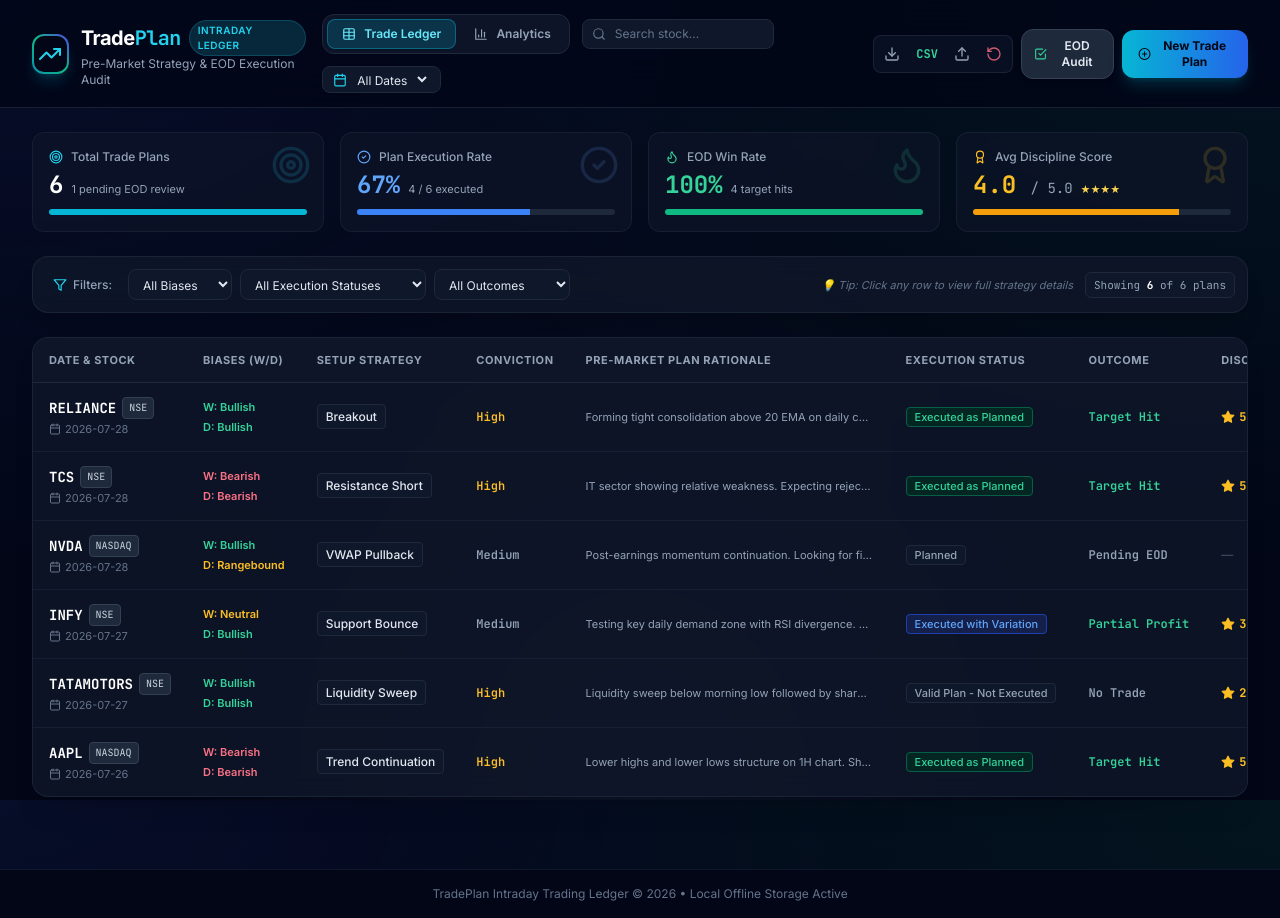
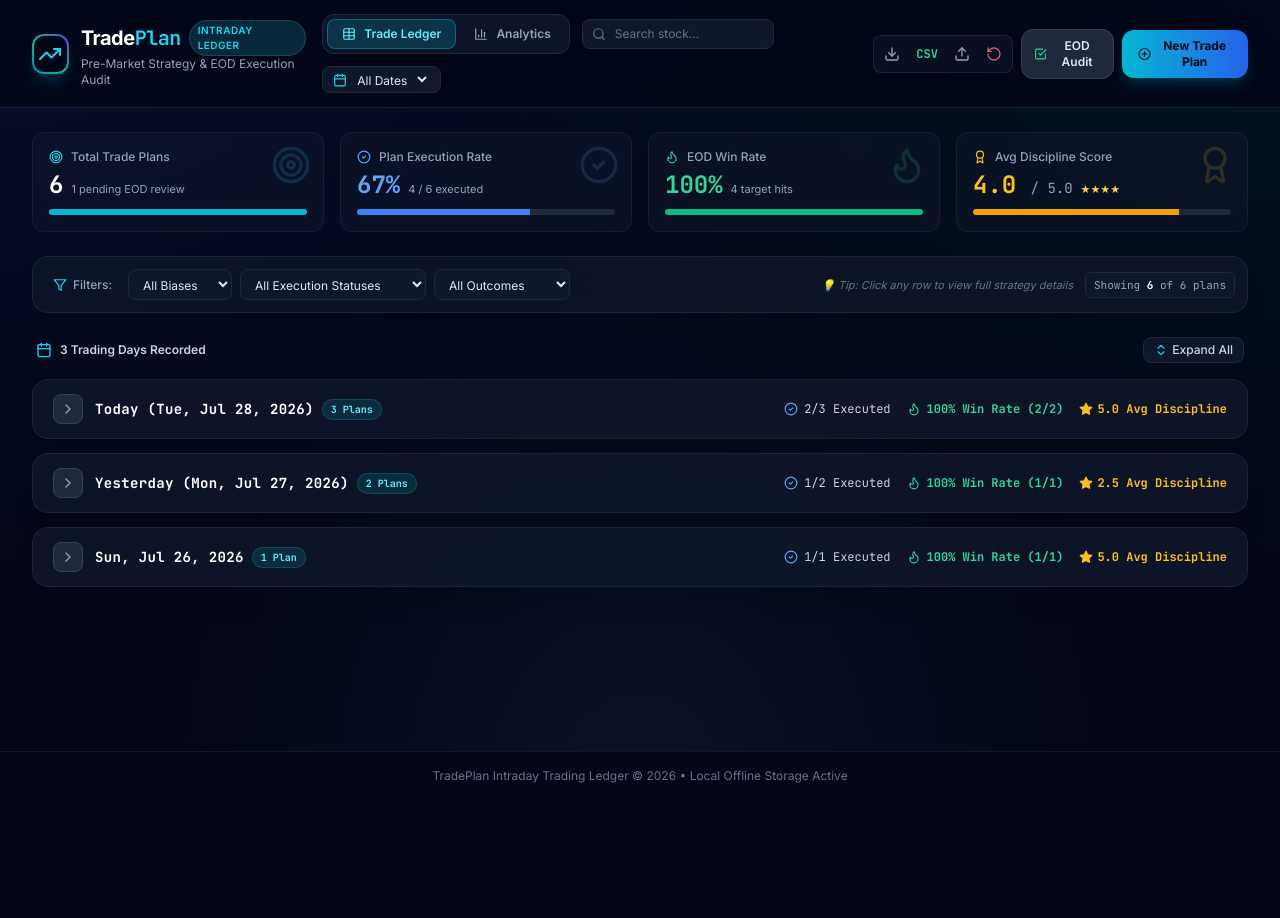
Before and after one commit to abhishekarya007/Trade-Plan, a React (Vite) app: page / in a window 1280 px wide. After the commit the page ends 800 px from the top, so only its background shows below. Built offline with nearby package versions, Linux system fonts and the light colour scheme.

Commit message:
UI changes

```diff
--- a/src/App.jsx
+++ b/src/App.jsx
@@ -216,6 +216,7 @@
               <option value="Executed as Planned">Executed as Planned</option>
               <option value="Executed with Variation">Executed with Variation</option>
               <option value="Valid Plan - Not Executed">Valid Plan - Not Executed</option>
+              <option value="Not Valid Plan">Not Valid Plan</option>
               <option value="Setup Didn't Trigger">Setup Didn't Trigger</option>
               <option value="Impulse Trade">Impulse Trade</option>
             </select>
--- a/src/components/JournalTableView.jsx
+++ b/src/components/JournalTableView.jsx
@@ -1,7 +1,112 @@
-import React from 'react';
-import { Edit3, CheckSquare, Trash2, Calendar, Star, Eye } from 'lucide-react';
+import React, { useState, useMemo } from 'react';
+import {
+  Edit3,
+  CheckSquare,
+  Trash2,
+  Calendar,
+  Star,
+  Eye,
+  ChevronDown,
+  ChevronRight,
+  Target,
+  CheckCircle2,
+  Flame,
+  Award,
+  ChevronsUpDown,
+  ChevronsDownUp
+} from 'lucide-react';
 
 export default function JournalTableView({ trades, onSelectTrade, onEditPlan, onDeletePlan, onOpenEodReview }) {
+  // Group trades by date
+  const groupedTrades = useMemo(() => {
+    if (!trades || trades.length === 0) return [];
+
+    const groups = {};
+    trades.forEach(t => {
+      const d = t.date || 'Unknown Date';
+      if (!groups[d]) {
+        groups[d] = [];
+      }
+      groups[d].push(t);
+    });
+
+    // Sort dates descending (newest date first)
+    const sortedDates = Object.keys(groups).sort((a, b) => new Date(b) - new Date(a));
+
+    return sortedDates.map(dateStr => {
+      const dayTrades = groups[dateStr];
+
+      // Calculate Daily Summary Metrics
+      const totalPlans = dayTrades.length;
+      const executed = dayTrades.filter(t =>
+        t.status === 'Executed as Planned' || t.status === 'Executed with Variation' || t.status === 'Impulse Trade'
+      );
+      const reviewed = dayTrades.filter(t => t.outcome && t.outcome !== 'Pending EOD' && t.outcome !== 'No Trade');
+      const wins = reviewed.filter(t => t.outcome === 'Target Hit' || t.outcome === 'Partial Profit');
+      const winRate = reviewed.length > 0 ? Math.round((wins.length / reviewed.length) * 100) : 0;
+
+      const rated = dayTrades.filter(t => t.disciplineScore > 0);
+      const avgDiscipline = rated.length > 0
+        ? (rated.reduce((acc, curr) => acc + curr.disciplineScore, 0) / rated.length).toFixed(1)
+        : null;
+
+      return {
+        date: dateStr,
+        trades: dayTrades,
+        totalPlans,
+        executedCount: executed.length,
+        reviewedCount: reviewed.length,
+        winsCount: wins.length,
+        winRate,
+        avgDiscipline
+      };
+    });
+  }, [trades]);
+
+  // Track expanded dates. Default: expand all dates initially so user sees everything instantly
+  const [expandedDates, setExpandedDates] = useState(() => {
+    const initial = {};
+    if (trades) {
+      trades.forEach(t => { if (t.date) initial[t.date] = true; });
+    }
+    return initial;
+  });
+
+  const toggleDateAccordion = (dateStr) => {
+    setExpandedDates(prev => ({
+      ...prev,
+      [dateStr]: !prev[dateStr]
+    }));
+  };
+
+  const expandAll = () => {
+    const all = {};
+    groupedTrades.forEach(g => { all[g.date] = true; });
+    setExpandedDates(all);
+  };
+
+  const collapseAll = () => {
+    setExpandedDates({});
+  };
+
+  const formatDateLabel = (dateStr) => {
+    if (!dateStr || dateStr === 'Unknown Date') return 'Unknown Date';
+
+    const today = new Date().toISOString().split('T')[0];
+    const yesterday = new Date(Date.now() - 86400000).toISOString().split('T')[0];
+
+    try {
+      const d = new Date(dateStr + 'T00:00:00');
+      const formatted = d.toLocaleDateString('en-US', { weekday: 'short', month: 'short', day: 'numeric', year: 'numeric' });
+
+      if (dateStr === today) return `Today (${formatted})`;
+      if (dateStr === yesterday) return `Yesterday (${formatted})`;
+      return formatted;
+    } catch (e) {
+      return dateStr;
+    }
+  };
+
   if (!trades || trades.length === 0) {
     return (
       <div className="glass-panel p-8 text-center text-slate-400">
@@ -10,60 +115,159 @@
     );
   }
 
+  const allExpanded = groupedTrades.every(g => expandedDates[g.date]);
+
   return (
-    <div className="glass-panel overflow-hidden border border-slate-800/80">
+    <div className="space-y-4">
+
+      {/* Accordion Controls Bar */}
+      <div className="flex items-center justify-between text-xs text-slate-400 px-1">
+        <div className="flex items-center gap-2">
+          <Calendar className="h-4 w-4 text-cyan-400" />
+          <span className="font-semibold text-slate-300">
+            {groupedTrades.length} Trading {groupedTrades.length === 1 ? 'Day' : 'Days'} Recorded
+          </span>
+        </div>
+
+        <div className="flex items-center gap-2">
+          <button
+            onClick={allExpanded ? collapseAll : expandAll}
+            className="flex items-center gap-1 bg-slate-900 hover:bg-slate-800 text-slate-300 border border-slate-800 px-2.5 py-1 rounded-lg transition-colors text-xs font-medium"
+          >
+            {allExpanded ? (
+              <>
+                <ChevronsDownUp className="h-3.5 w-3.5 text-slate-400" />
+                <span>Collapse All</span>
+              </>
+            ) : (
+              <>
+                <ChevronsUpDown className="h-3.5 w-3.5 text-cyan-400" />
+                <span>Expand All</span>
+              </>
+            )}
+          </button>
+        </div>
+      </div>
+
+      {/* Date-wise Accordion Groups */}
+      <div className="space-y-3.5">
+        {groupedTrades.map((group) => {
+          const isExpanded = !!expandedDates[group.date];
+
+          return (
+            <div
+              key={group.date}
+              className="glass-panel overflow-hidden border border-slate-800/90 rounded-xl transition-all"
+            >
+              {/* Accordion Header Row (Daily Summary Bar) */}
+              <div
+                onClick={() => toggleDateAccordion(group.date)}
+                className={`p-3.5 sm:px-5 flex flex-wrap items-center justify-between gap-3 cursor-pointer select-none transition-colors ${
+                  isExpanded ? 'bg-slate-900/90 border-b border-slate-800/80' : 'bg-slate-900/50 hover:bg-slate-900/80'
+                }`}
+              >
+                {/* Date & Expand Icon */}
+                <div className="flex items-center gap-3">
+                  <div className="p-1.5 rounded-lg bg-slate-800 text-slate-400 border border-slate-700">
+                    {isExpanded ? (
+                      <ChevronDown className="h-4 w-4 text-cyan-400 transition-transform" />
+                    ) : (
+                      <ChevronRight className="h-4 w-4 text-slate-400 transition-transform" />
+                    )}
+                  </div>
+
+                  <div>
+                    <div className="flex items-center gap-2">
+                      <span className="font-mono font-bold text-sm text-white tracking-wide">
+                        {formatDateLabel(group.date)}
+                      </span>
+                      <span className="text-[10px] font-mono font-bold bg-cyan-950/80 text-cyan-300 border border-cyan-800/60 px-2 py-0.5 rounded-full">
+                        {group.totalPlans} {group.totalPlans === 1 ? 'Plan' : 'Plans'}
+                      </span>
+                    </div>
+                  </div>
+                </div>
+
+                {/* Daily Metrics Summary Row */}
+                <div className="flex items-center gap-4 text-xs">
+
+                  {/* Executed Ratio */}
+                  <div className="flex items-center gap-1.5 font-mono text-slate-300">
+                    <CheckCircle2 className="h-3.5 w-3.5 text-blue-400" />
+                    <span>{group.executedCount}/{group.totalPlans} Executed</span>
+                  </div>
+
+                  {/* Daily Win Rate */}
+                  {group.reviewedCount > 0 && (
+                    <div className="flex items-center gap-1.5 font-mono font-bold">
+                      <Flame className="h-3.5 w-3.5 text-emerald-400" />
+                      <span className={group.winRate >= 50 ? 'text-emerald-400' : 'text-amber-400'}>
+                        {group.winRate}% Win Rate ({group.winsCount}/{group.reviewedCount})
+                      </span>
+                    </div>
+                  )}
+
+                  {/* Avg Discipline Score */}
+                  {group.avgDiscipline && (
+                    <div className="hidden sm:flex items-center gap-1 font-mono font-bold text-amber-400">
+                      <Star className="h-3.5 w-3.5 fill-amber-400" />
+                      <span>{group.avgDiscipline} Avg Discipline</span>
+                    </div>
+                  )}
+
+                </div>
+
+              </div>
+
+              {/* Accordion Content Body (Child Trade Rows Table) */}
+              {isExpanded && (
                 <div className="overflow-x-auto">
                   <table className="w-full text-left text-xs">
 
-          {/* Table Header */}
-          <thead className="bg-slate-900/90 text-slate-400 font-semibold border-b border-slate-800 uppercase tracking-wider text-[11px]">
+                    {/* Sub-Header */}
+                    <thead className="bg-slate-950/60 text-slate-400 font-semibold border-b border-slate-800/60 uppercase tracking-wider text-[10px]">
                       <tr>
-              <th className="py-3.5 px-4">Date & Stock</th>
-              <th className="py-3.5 px-4">Biases (W/D)</th>
-              <th className="py-3.5 px-4">Setup Strategy</th>
-              <th className="py-3.5 px-4">Conviction</th>
-              <th className="py-3.5 px-4">Pre-Market Plan Rationale</th>
-              <th className="py-3.5 px-4">Execution Status</th>
-              <th className="py-3.5 px-4">Outcome</th>
-              <th className="py-3.5 px-4">Discipline</th>
-              <th className="py-3.5 px-4 text-right">Actions</th>
+                        <th className="py-2.5 px-4">Stock</th>
+                        <th className="py-2.5 px-4">Biases (W/D)</th>
+                        <th className="py-2.5 px-4">Setup Strategy</th>
+                        <th className="py-2.5 px-4">Conviction</th>
+                        <th className="py-2.5 px-4">Pre-Market Plan Rationale</th>
+                        <th className="py-2.5 px-4">Execution Status</th>
+                        <th className="py-2.5 px-4">Outcome</th>
+                        <th className="py-2.5 px-4">Discipline</th>
+                        <th className="py-2.5 px-4 text-right">Actions</th>
                       </tr>
                     </thead>
 
-          {/* Table Body */}
-          <tbody className="divide-y divide-slate-800/60 font-sans">
-            {trades.map((t) => (
+                    {/* Trade Rows for this Date */}
+                    <tbody className="divide-y divide-slate-800/40 font-sans">
+                      {group.trades.map((t) => (
                         <tr
                           key={t.id}
                           onClick={() => onSelectTrade(t)}
-                className="hover:bg-slate-800/60 cursor-pointer transition-colors group"
-                title="Click to open full trade detail view"
+                          className="hover:bg-slate-800/50 cursor-pointer transition-colors group"
+                          title="Click to view full detail modal"
                         >
 
-                {/* Date & Stock */}
-                <td className="py-3.5 px-4 whitespace-nowrap">
-                  <div className="flex flex-col">
+                          {/* Stock Ticker */}
+                          <td className="py-3 px-4 whitespace-nowrap">
                             <div className="flex items-center gap-1.5 font-mono font-bold text-sm text-white group-hover:text-cyan-400 transition-colors">
                               <span>{t.symbol}</span>
                               <span className="text-[10px] bg-slate-800 text-slate-300 px-1.5 py-0.2 rounded border border-slate-700 font-normal">
                                 {t.exchange || 'NSE'}
                               </span>
                             </div>
-                    <span className="text-[11px] text-slate-500 flex items-center gap-1 mt-0.5">
-                      <Calendar className="h-3 w-3" /> {t.date}
-                    </span>
-                  </div>
                           </td>
 
-                {/* Weekly / Daily Bias */}
-                <td className="py-3.5 px-4 whitespace-nowrap">
-                  <div className="flex flex-col gap-1">
-                    <span className={`inline-flex items-center gap-1 text-[11px] font-semibold ${
+                          {/* Biases */}
+                          <td className="py-3 px-4 whitespace-nowrap">
+                            <div className="flex items-center gap-2">
+                              <span className={`text-[11px] font-semibold ${
                                 t.weeklyBias === 'Bullish' ? 'text-emerald-400' : t.weeklyBias === 'Bearish' ? 'text-rose-400' : 'text-amber-400'
                               }`}>
                                 W: {t.weeklyBias || 'Neutral'}
                               </span>
-                    <span className={`inline-flex items-center gap-1 text-[11px] font-semibold ${
+                              <span className={`text-[11px] font-semibold ${
                                 t.dailyBias === 'Bullish' ? 'text-emerald-400' : t.dailyBias === 'Bearish' ? 'text-rose-400' : 'text-amber-400'
                               }`}>
                                 D: {t.dailyBias || 'Neutral'}
@@ -72,14 +276,14 @@
                           </td>
 
                           {/* Setup Strategy */}
-                <td className="py-3.5 px-4 whitespace-nowrap font-medium text-slate-200">
-                  <span className="bg-slate-900 px-2 py-1 rounded border border-slate-800 text-xs">
+                          <td className="py-3 px-4 whitespace-nowrap font-medium text-slate-200">
+                            <span className="bg-slate-900 px-2 py-0.5 rounded border border-slate-800 text-xs">
                               {t.setupType || 'General'}
                             </span>
                           </td>
 
                           {/* Conviction */}
-                <td className="py-3.5 px-4 whitespace-nowrap">
+                          <td className="py-3 px-4 whitespace-nowrap">
                             <span className={`font-semibold font-mono text-xs ${
                               t.conviction === 'High' ? 'text-amber-400' : 'text-slate-400'
                             }`}>
@@ -87,20 +291,22 @@
                             </span>
                           </td>
 
-                {/* Plan Rationale */}
-                <td className="py-3.5 px-4 max-w-xs">
+                          {/* Rationale */}
+                          <td className="py-3 px-4 max-w-xs">
                             <p className="text-slate-400 truncate text-[11px]" title={t.planRationale}>
                               {t.planRationale || '—'}
                             </p>
                           </td>
 
-                {/* Execution Status */}
-                <td className="py-3.5 px-4 whitespace-nowrap">
+                          {/* Status */}
+                          <td className="py-3 px-4 whitespace-nowrap">
                             <span className={`px-2 py-0.5 rounded text-[11px] font-medium border ${
                               t.status === 'Executed as Planned'
                                 ? 'bg-emerald-950/80 text-emerald-400 border-emerald-800'
                                 : t.status === 'Executed with Variation'
                                 ? 'bg-blue-950/80 text-blue-400 border-blue-800'
+                                : t.status === 'Not Valid Plan'
+                                ? 'bg-amber-950/80 text-amber-400 border-amber-800'
                                 : t.status === 'Impulse Trade'
                                 ? 'bg-rose-950/80 text-rose-400 border-rose-800'
                                 : 'bg-slate-900 text-slate-400 border-slate-800'
@@ -110,7 +316,7 @@
                           </td>
 
                           {/* Outcome */}
-                <td className="py-3.5 px-4 whitespace-nowrap font-mono">
+                          <td className="py-3 px-4 whitespace-nowrap font-mono">
                             <span className={`font-semibold text-xs ${
                               t.outcome === 'Target Hit' || t.outcome === 'Partial Profit'
                                 ? 'text-emerald-400'
@@ -123,7 +329,7 @@
                           </td>
 
                           {/* Discipline */}
-                <td className="py-3.5 px-4 whitespace-nowrap">
+                          <td className="py-3 px-4 whitespace-nowrap">
                             {t.disciplineScore > 0 ? (
                               <div className="flex items-center gap-1 text-amber-400 font-mono font-bold text-xs">
                                 <Star className="h-3.5 w-3.5 fill-amber-400" />
@@ -135,7 +341,7 @@
                           </td>
 
                           {/* Action Buttons */}
-                <td className="py-3.5 px-4 whitespace-nowrap text-right">
+                          <td className="py-3 px-4 whitespace-nowrap text-right">
                             <div className="flex items-center justify-end gap-1.5" onClick={(e) => e.stopPropagation()}>
                               <button
                                 onClick={() => onSelectTrade(t)}
@@ -171,8 +377,16 @@
                         </tr>
                       ))}
                     </tbody>
+
                   </table>
                 </div>
+              )}
+
+            </div>
+          );
+        })}
+      </div>
+
     </div>
   );
 }
--- a/src/components/TradeDetailModal.jsx
+++ b/src/components/TradeDetailModal.jsx
@@ -54,6 +54,8 @@
         return <span className="px-3 py-1 rounded-lg text-xs font-semibold bg-blue-500/10 text-blue-400 border border-blue-500/30 flex items-center gap-1.5"><CheckCircle2 className="h-3.5 w-3.5" /> Executed with Variation</span>;
       case 'Valid Plan - Not Executed':
         return <span className="px-3 py-1 rounded-lg text-xs font-semibold bg-purple-500/10 text-purple-300 border border-purple-500/30 flex items-center gap-1.5"><AlertTriangle className="h-3.5 w-3.5" /> Plan Valid - Not Executed</span>;
+      case 'Not Valid Plan':
+        return <span className="px-3 py-1 rounded-lg text-xs font-semibold bg-amber-500/10 text-amber-300 border border-amber-500/30 flex items-center gap-1.5"><AlertTriangle className="h-3.5 w-3.5" /> Not Valid Plan</span>;
       case 'Setup Didn\'t Trigger':
         return <span className="px-3 py-1 rounded-lg text-xs font-semibold bg-slate-800 text-slate-400 border border-slate-700">Setup Didn't Trigger</span>;
       case 'Impulse Trade':
--- a/src/types/trade.js
+++ b/src/types/trade.js
@@ -26,6 +26,7 @@
   'Executed as Planned',
   'Executed with Variation',
   'Valid Plan - Not Executed',
+  'Not Valid Plan',
   'Setup Didn\'t Trigger',
   'Impulse Trade'
 ];
```
Lines whose indentation alone changed are shown as unchanged.
